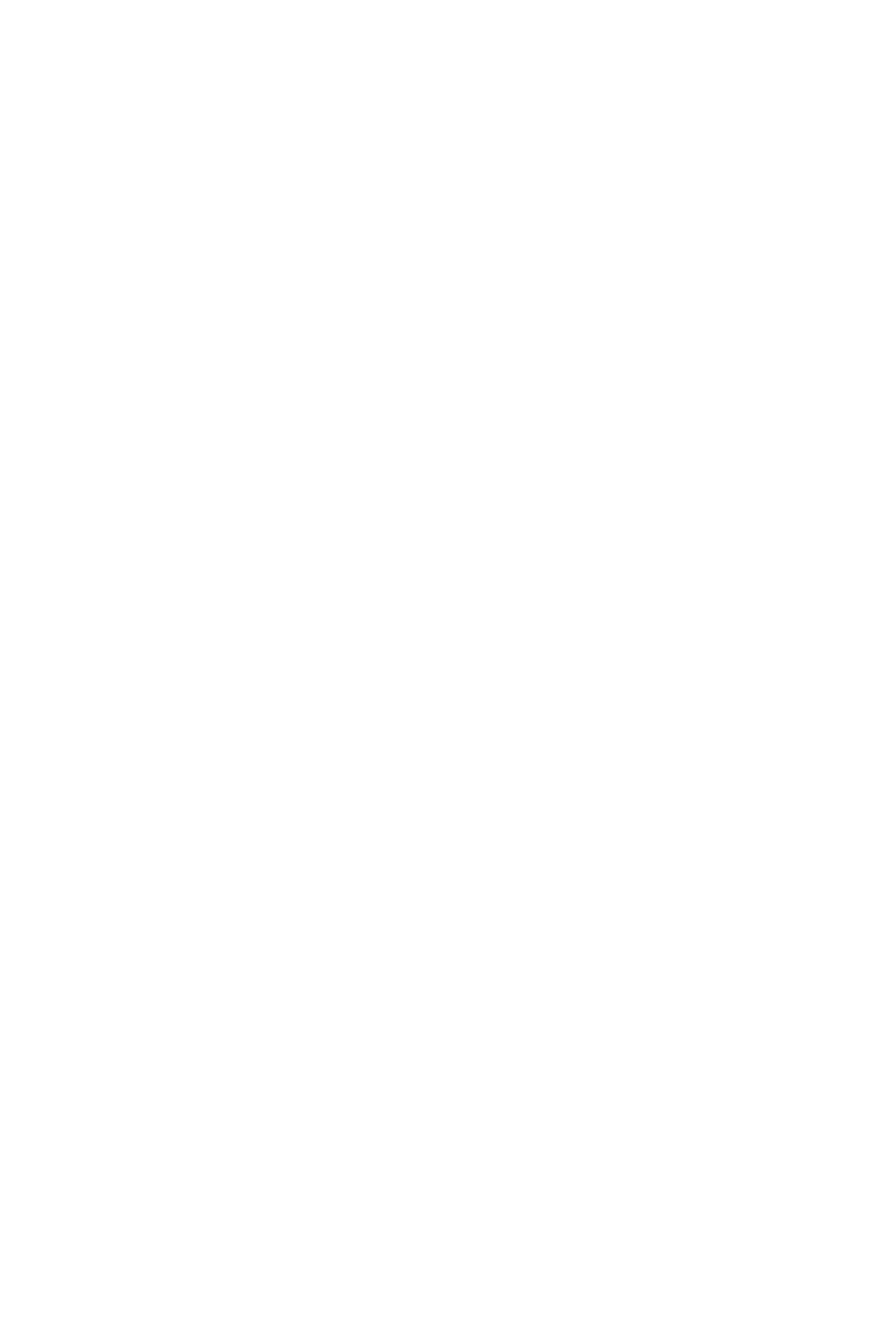
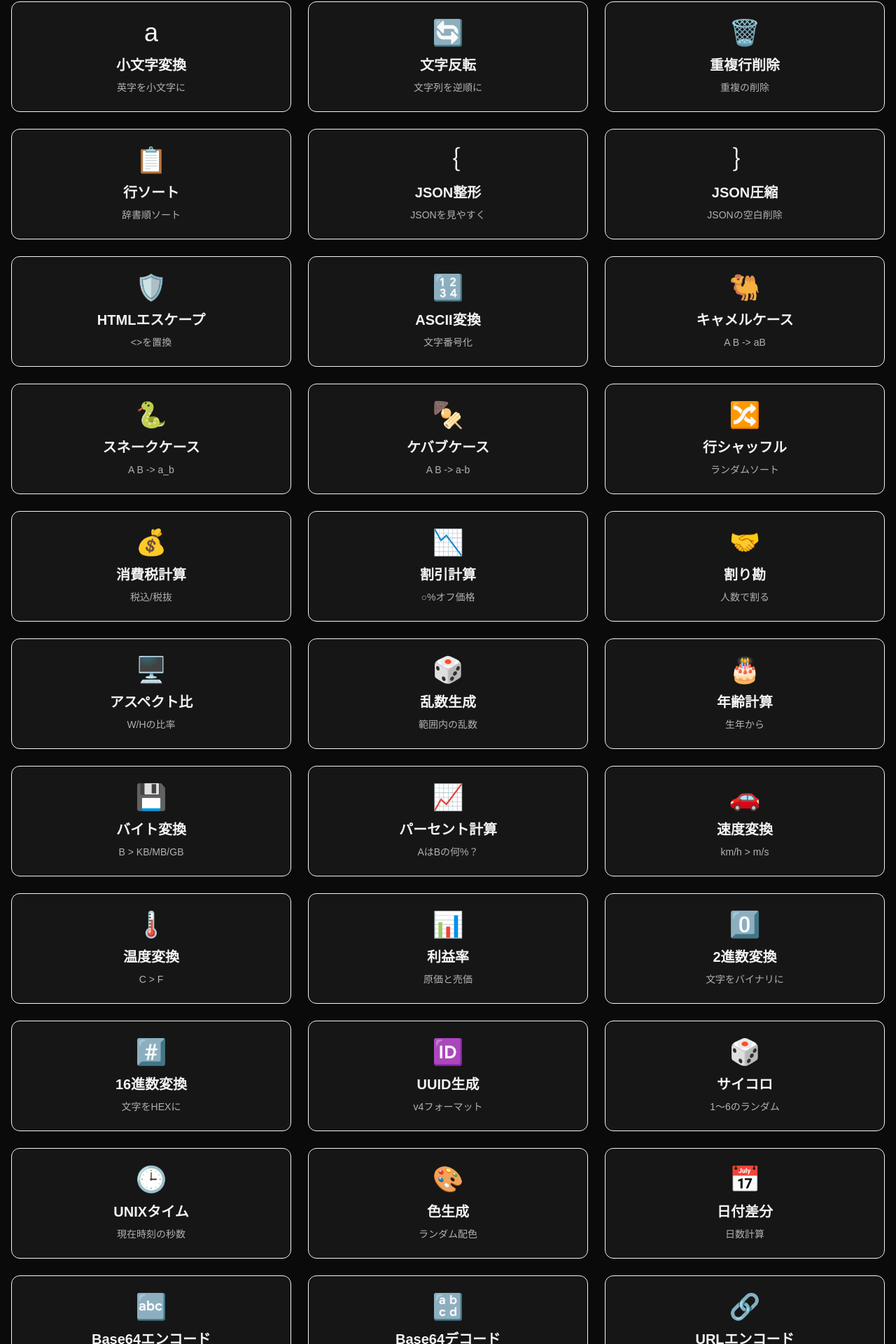
Before and after one commit to himitu-da/himitu-tool, a Next.js app: page /tool/ in a window 1280 px wide. Shown: the part 5802-7722 px from the top of the page at 70% size. Before the commit the page ends 5730 px from the top, so only its background shows below. Built offline with nearby package versions, Linux system fonts and the light colour scheme.

Commit message:
fix(tools): type errors & catch statements

```diff
--- a/scripts/gen50.js
+++ b/scripts/gen50.js
@@ -40,7 +40,7 @@ export default function ${name}() {
 }`;
 
 const db = [
-  ['b64-enc', 'Base64エンコード', '🔤', '文字をBase64に', TPL_TEXT('Base64エンコード', 'B64E', '変換', 'setOut(btoa(encodeURIComponent(inp).replace(/%([0-9A-F]{2})/g, (m, p1) => String.fromCharCode("0x" + p1))))')],
+  ['b64-enc', 'Base64エンコード', '🔤', '文字をBase64に', TPL_TEXT('Base64エンコード', 'B64E', '変換', 'setOut(btoa(encodeURIComponent(inp).replace(/%([0-9A-F]{2})/g, (m, p1) => String.fromCharCode(parseInt(p1, 16)))))')],
   ['b64-dec', 'Base64デコード', '🔡', 'Base64を文字に', TPL_TEXT('Base64デコード', 'B64D', '変換', 'setOut(decodeURIComponent(atob(inp).split("").map(c => "%" + ("00" + c.charCodeAt(0).toString(16)).slice(-2)).join("")))')],
   ['url-enc', 'URLエンコード', '🔗', '構成要素を安全に', TPL_TEXT('URLエンコード', 'UrlE', 'エンコード', 'setOut(encodeURIComponent(inp))')],
   ['url-dec', 'URLデコード', '🌐', 'エンコード復元', TPL_TEXT('URLデコード', 'UrlD', 'デコード', 'setOut(decodeURIComponent(inp))')],
@@ -60,8 +60,8 @@ const db = [
   ['tax-calc', '消費税計算', '💰', '税込/税抜', TPL_NUM('消費税(10%)計算', 'Tax', ['price'], 'setOut("税込: "+Math.floor(Number(price)*1.1)+"円")')],
   ['discount-calc', '割引計算', '📉', '○%オフ価格', TPL_NUM('割引計算', 'Disc', ['price','percent'], 'setOut(Math.floor(Number(price)*(1-Number(percent)/100))+"円")')],
   ['split-bill', '割り勘', '🤝', '人数で割る', TPL_NUM('割り勘計算', 'Split', ['amount','people'], 'setOut("1人: "+Math.ceil(Number(amount)/Number(people))+"円")')],
-  ['aspect-ratio', 'アスペクト比', '🖥️', 'W/Hの比率', TPL_NUM('アスペクト比', 'Ratio', ['w','h'], 'const gcd=(a,b)=>b?gcd(b,a%b):a; const g=gcd(w,h); setOut((w/g)+":"+(h/g))')],
-  ['random-num', '乱数生成', '🎲', '範囲内の乱数', TPL_NUM('乱数生成', 'Rand', ['min','max'], 'setOut(Math.floor(Math.random()*(Number(max)-Number(min)+1))+Number(min))')],
+  ['aspect-ratio', 'アスペクト比', '🖥️', 'W/Hの比率', TPL_NUM('アスペクト比', 'Ratio', ['w','h'], 'const gcd=(a: number,b: number): number=>b?gcd(b,a%b):a; const g=gcd(Number(w),Number(h)); setOut((Number(w)/g)+":"+(Number(h)/g))')],
+  ['random-num', '乱数生成', '🎲', '範囲内の乱数', TPL_NUM('乱数生成', 'Rand', ['min','max'], 'setOut((Math.floor(Math.random()*(Number(max)-Number(min)+1))+Number(min)).toString())')],
   ['age-calc', '年齢計算', '🎂', '生年から', TPL_NUM('年齢計算', 'Age', ['year'], 'setOut((new Date().getFullYear()-Number(year))+"歳")')],
   ['byte-calc', 'バイト変換', '💾', 'B > KB/MB/GB', TPL_NUM('バイト単位変換', 'Byte', ['bytes'], 'const b=Number(bytes); setOut("MB: "+(b/1024**2).toFixed(2))')],
   ['percent-calc', 'パーセント計算', '📈', 'AはBの何%？', TPL_NUM('割合計算', 'Perc', ['A','B'], 'setOut((Number(A)/Number(B)*100).toFixed(2)+"%")')],
@@ -77,7 +77,7 @@ const cs = [
   ['dice', 'サイコロ', '🎲', '1〜6のランダム', `"use client"; import React,{useState} from "react"; export default function D(){const [v,s]=useState(1); return <div className="max-w-md mx-auto p-6 bg-white/10 rounded-xl shadow border border-opacity-20 border-current text-center"><h1 className="text-2xl font-bold mb-6">サイコロ</h1><div className="text-9xl mb-6">{["⚀","⚁","⚂","⚃","⚄","⚅"][v-1]}</div><button onClick={()=>s(Math.floor(Math.random()*6)+1)} className="px-8 py-3 bg-blue-500/80 text-white rounded-lg font-bold">振る</button></div>;}`],
   ['unix-time', 'UNIXタイム', '🕒', '現在時刻の秒数', `"use client"; import React,{useState,useEffect} from "react"; export default function U(){const [t,s]=useState(Math.floor(Date.now()/1000)); useEffect(()=>{const i=setInterval(()=>s(Math.floor(Date.now()/1000)),1000); return()=>clearInterval(i);},[]); return <div className="max-w-md mx-auto p-6 bg-white/10 rounded-xl border-current border border-opacity-20 text-center"><h1 className="text-2xl font-bold mb-6">UNIX Time</h1><div className="text-4xl font-mono">{t}</div></div>;}`],
   ['color-gen', '色生成', '🎨', 'ランダム配色', `"use client"; import React,{useState} from "react"; export default function C(){const [c,s]=useState("#3b82f6"); return <div className="max-w-md mx-auto p-6 bg-white/10 rounded-xl border border-current border-opacity-20 text-center"><h1 className="text-2xl font-bold mb-6">ランダムカラー</h1><div className="w-full h-32 rounded-lg mb-4" style={{backgroundColor:c}}></div><div className="text-2xl font-mono mb-4">{c}</div><button onClick={()=>s("#"+Math.floor(Math.random()*16777215).toString(16).padStart(6,"0"))} className="px-8 py-3 bg-blue-500/80 text-white rounded-lg font-bold">生成</button></div>;}`],
-  ['days-diff', '日付差分', '📅', '日数計算', `"use client"; import React,{useState} from "react"; export default function D(){const [d1,s1]=useState(""); const [d2,s2]=useState(""); const [o,so]=useState(""); return <div className="max-w-md mx-auto p-6 bg-white/10 rounded-xl border border-current border-opacity-20 flex flex-col gap-4 text-center"><h1 className="text-2xl font-bold">日付の差分</h1><input type="date" value={d1} onChange={e=>s1(e.target.value)} className="p-3 bg-black/10 text-current rounded" /><input type="date" value={d2} onChange={e=>s2(e.target.value)} className="p-3 bg-black/10 text-current rounded" /><button onClick={()=>so(Math.abs((new Date(d1)-new Date(d2))/(1000*60*60*24))+"日")} className="py-3 bg-blue-500/80 text-white rounded font-bold">計算</button><div className="font-bold text-xl">{o}</div></div>;}`]
+  ['days-diff', '日付差分', '📅', '日数計算', `"use client"; import React,{useState} from "react"; export default function D(){const [d1,s1]=useState(""); const [d2,s2]=useState(""); const [o,so]=useState(""); return <div className="max-w-md mx-auto p-6 bg-white/10 rounded-xl border border-current border-opacity-20 flex flex-col gap-4 text-center"><h1 className="text-2xl font-bold">日付の差分</h1><input type="date" value={d1} onChange={e=>s1(e.target.value)} className="p-3 bg-black/10 text-current rounded" /><input type="date" value={d2} onChange={e=>s2(e.target.value)} className="p-3 bg-black/10 text-current rounded" /><button onClick={()=>so(Math.abs((new Date(d1).getTime()-new Date(d2).getTime())/(1000*60*60*24))+"日")} className="py-3 bg-blue-500/80 text-white rounded font-bold">計算</button><div className="font-bold text-xl">{o}</div></div>;}`]
 ];
 
 const all = [...db.map(x=>({id:x[0], title:x[1], icon:x[2], desc:x[3], code:x[4]})), ...cs.map(x=>({id:x[0], title:x[1], icon:x[2], desc:x[3], code:x[4]}))];
--- a/src/app/page.tsx
+++ b/src/app/page.tsx
@@ -20,6 +20,76 @@ export default function Home() {
     { title: "ハッシュ生成", path: "/hash-generator", icon: "#️⃣", desc: "テキストからSHA-256を生成" },
     { title: "ダミーテキスト生成", path: "/dummy-text", icon: "📃", desc: "文字数指定で生成" },
     { title: "タイマーツール", path: "/timer", icon: "⏲️", desc: "ブラウザで使える便利なタイマー。" },,
+    { title: "Base64エンコード", path: "/b64-enc", icon: "🔤", desc: "文字をBase64に" },
+    { title: "Base64デコード", path: "/b64-dec", icon: "🔡", desc: "Base64を文字に" },
+    { title: "URLエンコード", path: "/url-enc", icon: "🔗", desc: "構成要素を安全に" },
+    { title: "URLデコード", path: "/url-dec", icon: "🌐", desc: "エンコード復元" },
+    { title: "大文字変換", path: "/upper", icon: "🅰️", desc: "英字を大文字に" },
+    { title: "小文字変換", path: "/lower", icon: "a", desc: "英字を小文字に" },
+    { title: "文字反転", path: "/reverse", icon: "🔄", desc: "文字列を逆順に" },
+    { title: "重複行削除", path: "/dedup", icon: "🗑️", desc: "重複の削除" },
+    { title: "行ソート", path: "/sort-lines", icon: "📋", desc: "辞書順ソート" },
+    { title: "JSON整形", path: "/json-format", icon: "｛", desc: "JSONを見やすく" },
+    { title: "JSON圧縮", path: "/json-min", icon: "｝", desc: "JSONの空白削除" },
+    { title: "HTMLエスケープ", path: "/html-enc", icon: "🛡️", desc: "<>を置換" },
+    { title: "ASCII変換", path: "/ascii-enc", icon: "🔢", desc: "文字番号化" },
+    { title: "キャメルケース", path: "/camel-case", icon: "🐫", desc: "A B -> aB" },
+    { title: "スネークケース", path: "/snake-case", icon: "🐍", desc: "A B -> a_b" },
+    { title: "ケバブケース", path: "/kebab-case", icon: "🍢", desc: "A B -> a-b" },
+    { title: "行シャッフル", path: "/shuffle-lines", icon: "🔀", desc: "ランダムソート" },
+    { title: "消費税計算", path: "/tax-calc", icon: "💰", desc: "税込/税抜" },
+    { title: "割引計算", path: "/discount-calc", icon: "📉", desc: "○%オフ価格" },
+    { title: "割り勘", path: "/split-bill", icon: "🤝", desc: "人数で割る" },
+    { title: "アスペクト比", path: "/aspect-ratio", icon: "🖥️", desc: "W/Hの比率" },
+    { title: "乱数生成", path: "/random-num", icon: "🎲", desc: "範囲内の乱数" },
+    { title: "年齢計算", path: "/age-calc", icon: "🎂", desc: "生年から" },
+    { title: "バイト変換", path: "/byte-calc", icon: "💾", desc: "B > KB/MB/GB" },
+    { title: "パーセント計算", path: "/percent-calc", icon: "📈", desc: "AはBの何%？" },
+    { title: "速度変換", path: "/speed-calc", icon: "🚗", desc: "km/h > m/s" },
+    { title: "温度変換", path: "/temp-calc", icon: "🌡️", desc: "C > F" },
+    { title: "利益率", path: "/profit-margin", icon: "📊", desc: "原価と売価" },
+    { title: "2進数変換", path: "/bin-enc", icon: "0️⃣", desc: "文字をバイナリに" },
+    { title: "16進数変換", path: "/hex-enc", icon: "#️⃣", desc: "文字をHEXに" },
+    { title: "UUID生成", path: "/uuid", icon: "🆔", desc: "v4フォーマット" },
+    { title: "サイコロ", path: "/dice", icon: "🎲", desc: "1〜6のランダム" },
+    { title: "UNIXタイム", path: "/unix-time", icon: "🕒", desc: "現在時刻の秒数" },
+    { title: "色生成", path: "/color-gen", icon: "🎨", desc: "ランダム配色" },
+    { title: "日付差分", path: "/days-diff", icon: "📅", desc: "日数計算" },,
+    { title: "Base64エンコード", path: "/b64-enc", icon: "🔤", desc: "文字をBase64に" },
+    { title: "Base64デコード", path: "/b64-dec", icon: "🔡", desc: "Base64を文字に" },
+    { title: "URLエンコード", path: "/url-enc", icon: "🔗", desc: "構成要素を安全に" },
+    { title: "URLデコード", path: "/url-dec", icon: "🌐", desc: "エンコード復元" },
+    { title: "大文字変換", path: "/upper", icon: "🅰️", desc: "英字を大文字に" },
+    { title: "小文字変換", path: "/lower", icon: "a", desc: "英字を小文字に" },
+    { title: "文字反転", path: "/reverse", icon: "🔄", desc: "文字列を逆順に" },
+    { title: "重複行削除", path: "/dedup", icon: "🗑️", desc: "重複の削除" },
+    { title: "行ソート", path: "/sort-lines", icon: "📋", desc: "辞書順ソート" },
+    { title: "JSON整形", path: "/json-format", icon: "｛", desc: "JSONを見やすく" },
+    { title: "JSON圧縮", path: "/json-min", icon: "｝", desc: "JSONの空白削除" },
+    { title: "HTMLエスケープ", path: "/html-enc", icon: "🛡️", desc: "<>を置換" },
+    { title: "ASCII変換", path: "/ascii-enc", icon: "🔢", desc: "文字番号化" },
+    { title: "キャメルケース", path: "/camel-case", icon: "🐫", desc: "A B -> aB" },
+    { title: "スネークケース", path: "/snake-case", icon: "🐍", desc: "A B -> a_b" },
+    { title: "ケバブケース", path: "/kebab-case", icon: "🍢", desc: "A B -> a-b" },
+    { title: "行シャッフル", path: "/shuffle-lines", icon: "🔀", desc: "ランダムソート" },
+    { title: "消費税計算", path: "/tax-calc", icon: "💰", desc: "税込/税抜" },
+    { title: "割引計算", path: "/discount-calc", icon: "📉", desc: "○%オフ価格" },
+    { title: "割り勘", path: "/split-bill", icon: "🤝", desc: "人数で割る" },
+    { title: "アスペクト比", path: "/aspect-ratio", icon: "🖥️", desc: "W/Hの比率" },
+    { title: "乱数生成", path: "/random-num", icon: "🎲", desc: "範囲内の乱数" },
+    { title: "年齢計算", path: "/age-calc", icon: "🎂", desc: "生年から" },
+    { title: "バイト変換", path: "/byte-calc", icon: "💾", desc: "B > KB/MB/GB" },
+    { title: "パーセント計算", path: "/percent-calc", icon: "📈", desc: "AはBの何%？" },
+    { title: "速度変換", path: "/speed-calc", icon: "🚗", desc: "km/h > m/s" },
+    { title: "温度変換", path: "/temp-calc", icon: "🌡️", desc: "C > F" },
+    { title: "利益率", path: "/profit-margin", icon: "📊", desc: "原価と売価" },
+    { title: "2進数変換", path: "/bin-enc", icon: "0️⃣", desc: "文字をバイナリに" },
+    { title: "16進数変換", path: "/hex-enc", icon: "#️⃣", desc: "文字をHEXに" },
+    { title: "UUID生成", path: "/uuid", icon: "🆔", desc: "v4フォーマット" },
+    { title: "サイコロ", path: "/dice", icon: "🎲", desc: "1〜6のランダム" },
+    { title: "UNIXタイム", path: "/unix-time", icon: "🕒", desc: "現在時刻の秒数" },
+    { title: "色生成", path: "/color-gen", icon: "🎨", desc: "ランダム配色" },
+    { title: "日付差分", path: "/days-diff", icon: "📅", desc: "日数計算" },,
     { title: "Base64エンコード", path: "/b64-enc", icon: "🔤", desc: "文字をBase64に" },
     { title: "Base64デコード", path: "/b64-dec", icon: "🔡", desc: "Base64を文字に" },
     { title: "URLエンコード", path: "/url-enc", icon: "🔗", desc: "構成要素を安全に" },
```
